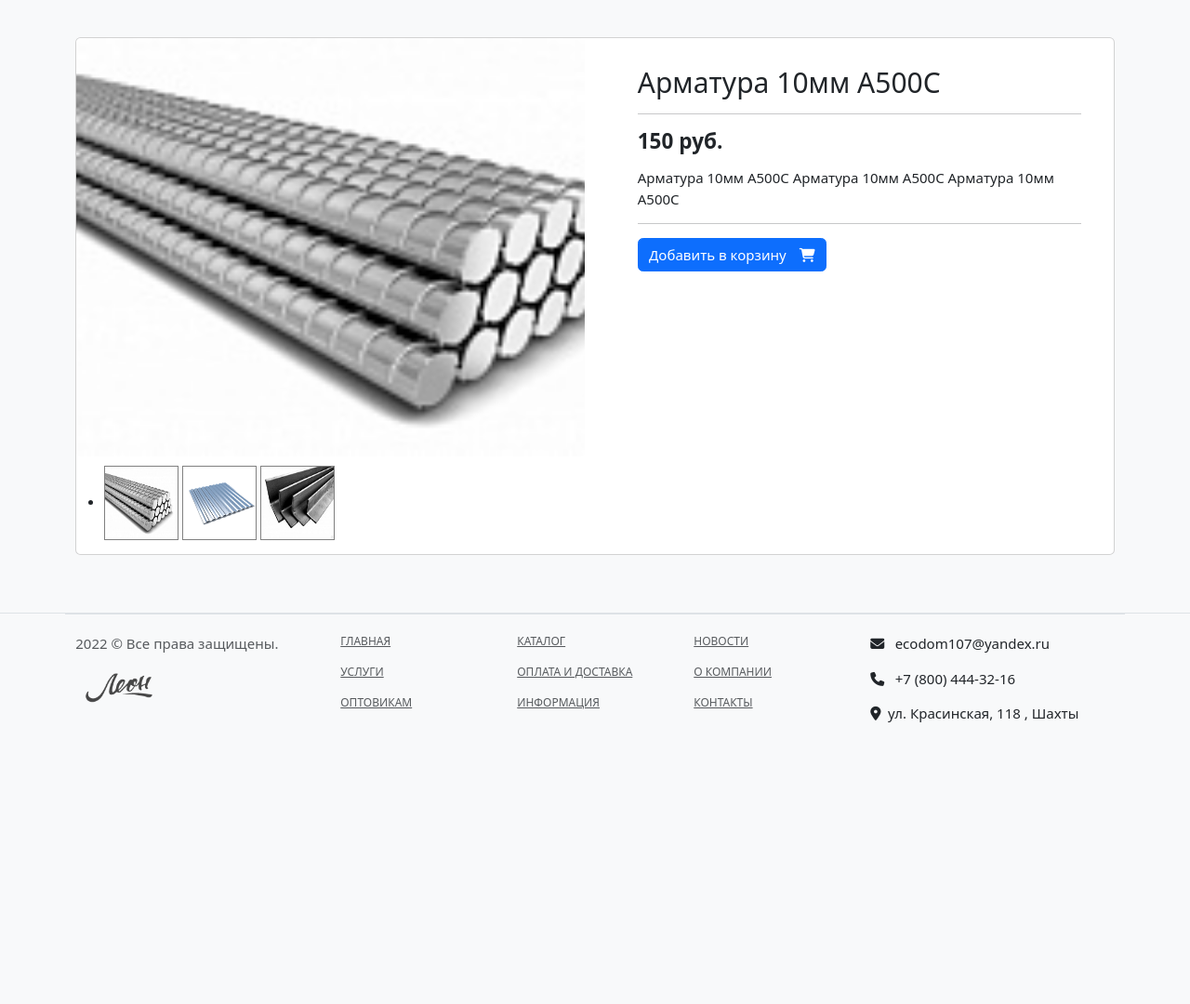
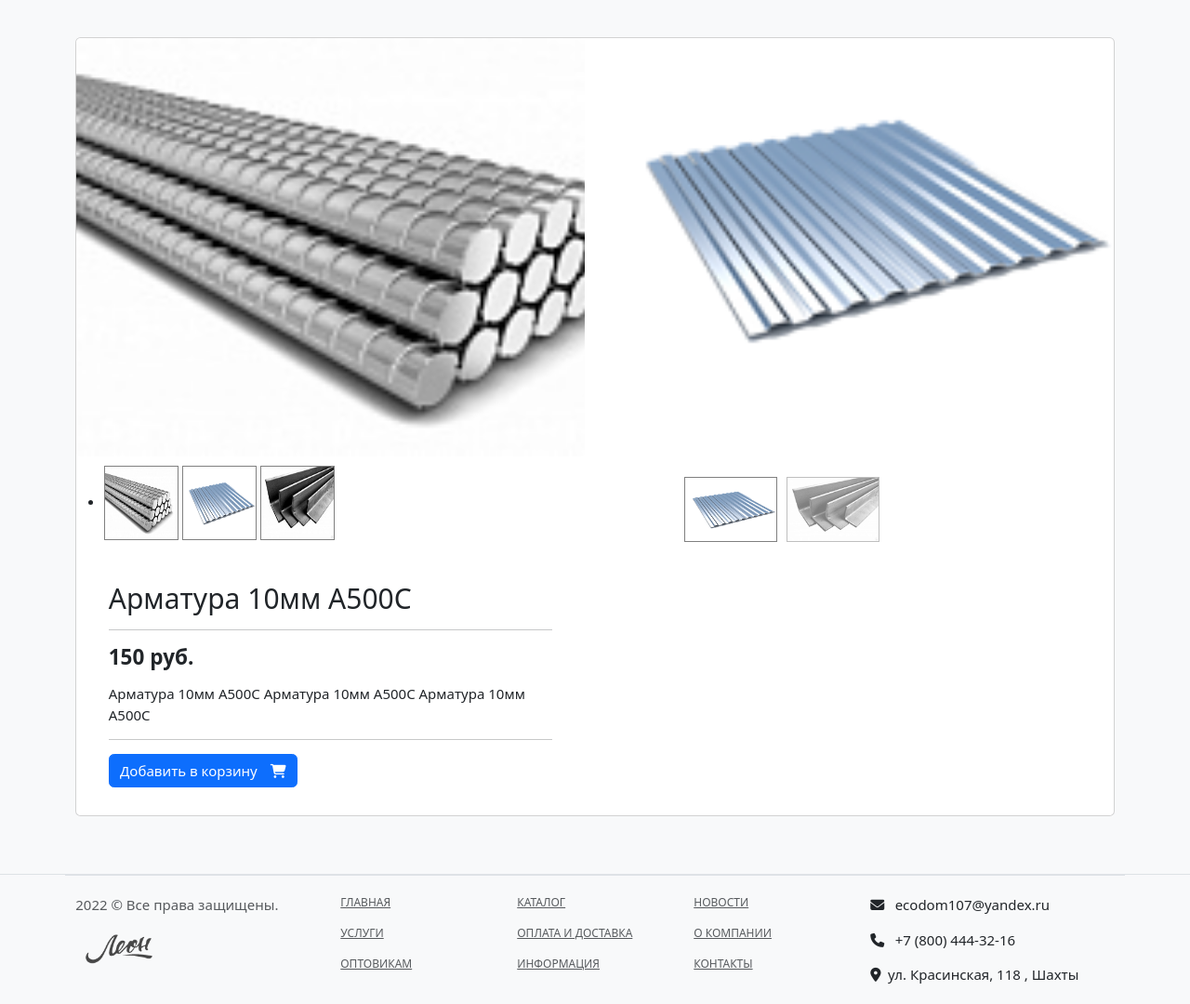
Before and after one commit to maxl85/ecodom3, a Django app: page /category/armatura/armatura-10mm-a500s/ in a window 1280 px wide. Shown: the part 118-1198 px from the top of the page at 93% size. Before the commit the page ends 895 px from the top, so only its background shows below. Run offline with Django 4.2, Linux system fonts and the light colour scheme; data comes from the database, SQL or seed files in the repository; both versions use the stored data as it was after the commit; some libraries are stand-ins or nearby versions; some web fonts are replaced.

Commit message:
Image slider carousel

```diff
--- /dev/null
+++ b/mysite/static/css/style.css
@@ -0,0 +1,26 @@
+.carousel-indicators{
+  display: table-row;
+}
+
+.carousel-indicators button[data-bs-target] img{
+  width: 100px;
+  height: 70px;
+  border: 1px solid gray;
+}
+
+
+
+.carousel-indicators button[data-bs-target]{
+    width: 100px;
+  }
+
+  .carousel-indicators button[data-bs-target]:not(.active){
+    opacity: 0.5;
+  }
+
+
+
+.carousel-inner{
+  width: 100%;
+  height: 500px;
+}
--- a/shop/templates/shop/product_detail.html
+++ b/shop/templates/shop/product_detail.html
@@ -21,6 +21,45 @@
                             {% endfor %}
                         </li>
                     </ul>
+                </aside>
+
+                <aside class="col-md-6">
+                    <div id="carouselExampleIndicators" class="carousel slide" data-bs-ride="true">
+                        <div class="carousel-indicators">
+                            {% for i in product_gallery %}
+                                {% if forloop.counter0 == 0 %}
+                                    <button type="button" data-bs-target="#carouselExampleIndicators" data-bs-slide-to="{{ forloop.counter0 }}" class="active" aria-current="true" aria-label="Slide {{ forloop.counter }}">
+                                        <img src="{{i.image.url}}" class="d-block w-100">
+                                    </button>
+                                {% else %}
+                                    <button type="button" data-bs-target="#carouselExampleIndicators" data-bs-slide-to="{{ forloop.counter0 }}" aria-label="Slide {{ forloop.counter }}">
+                                        <img src="{{i.image.url}}" class="d-block w-100">
+                                    </button>
+                                {% endif %}
+                            {% endfor %}
+                        </div>
+                        <div class="carousel-inner">
+                            {% for i in product_gallery %}
+                                {% if forloop.counter0 == 0 %}
+                                    <div class="carousel-item active">
+                                        <img src="{{i.image.url}}" class="d-block w-100" alt="Product Image">
+                                    </div>
+                                {% else %}
+                                    <div class="carousel-item">
+                                        <img src="{{i.image.url}}" class="d-block w-100" alt="Product Image">
+                                    </div>
+                                {% endif %}
+                            {% endfor %}
+                        </div>
+                        <button class="carousel-control-prev" type="button" data-bs-target="#carouselExampleIndicators" data-bs-slide="prev">
+                            <span class="carousel-control-prev-icon" aria-hidden="true"></span>
+                            <span class="visually-hidden">Previous</span>
+                        </button>
+                        <button class="carousel-control-next" type="button" data-bs-target="#carouselExampleIndicators" data-bs-slide="next">
+                            <span class="carousel-control-next-icon" aria-hidden="true"></span>
+                            <span class="visually-hidden">Next</span>
+                        </button>
+                    </div>
                 </aside>
 
                 <main class="col-md-6 border-left">
--- /dev/null
+++ b/static/css/style.css
@@ -0,0 +1,6 @@
+.carousel-indicators button[data-bs-target]{
+    width: 200px;
+  }
+  .carousel-indicators button[data-bs-target]:not(.active){
+    opacity: 0.8;
+  }
--- a/templates/base.html
+++ b/templates/base.html
@@ -17,6 +17,9 @@
 
     <!-- custom style  Убрать этот стиль и заменить на стандартный бутстрапа????? -->
     <link href="{% static 'css/ui.css' %}" rel="stylesheet" type="text/css" />
+
+    <link href="{% static 'css/style.css' %}" rel="stylesheet" type="text/css" />
+
 
 
 </head>
```
Also changed, not shown: db.sqlite3.
